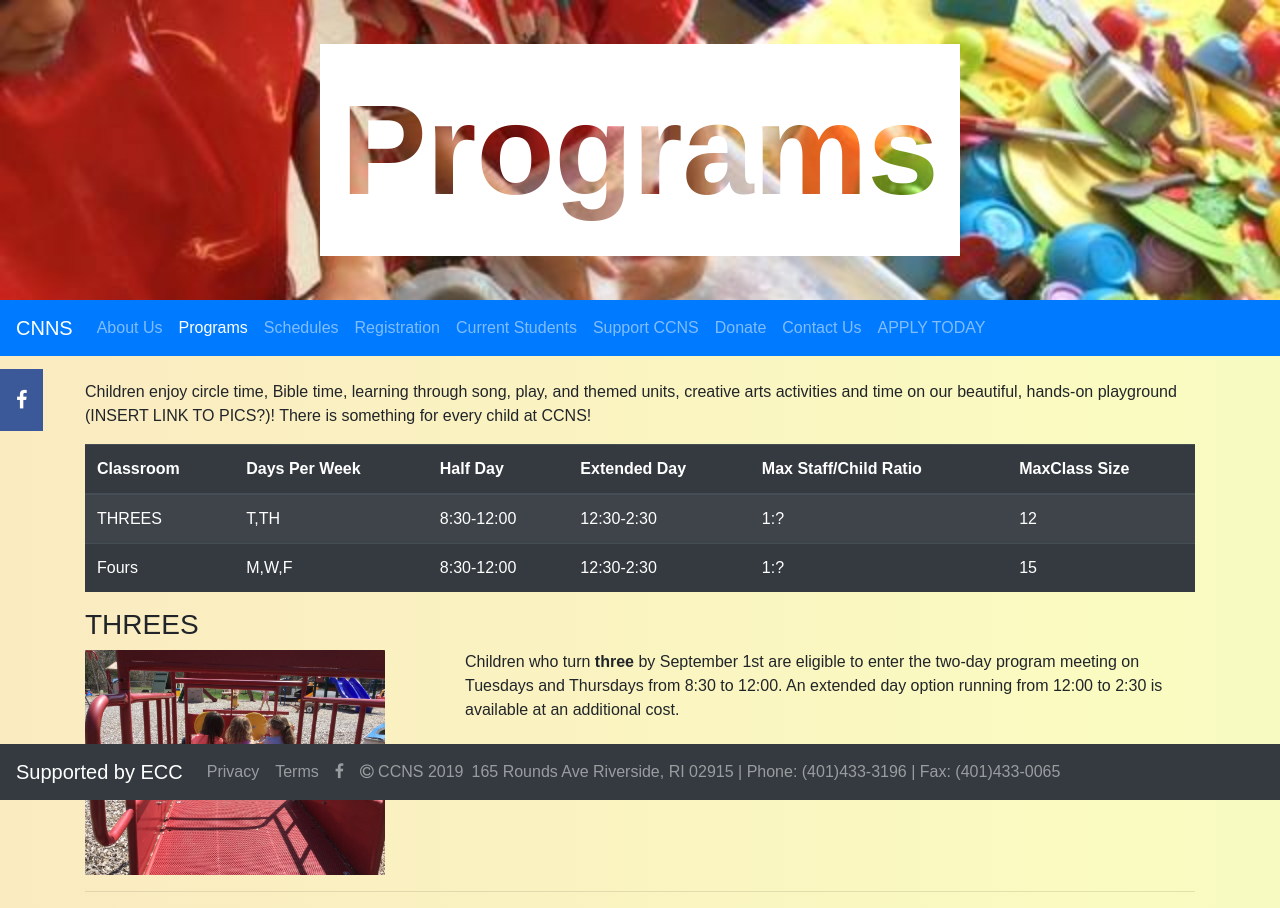
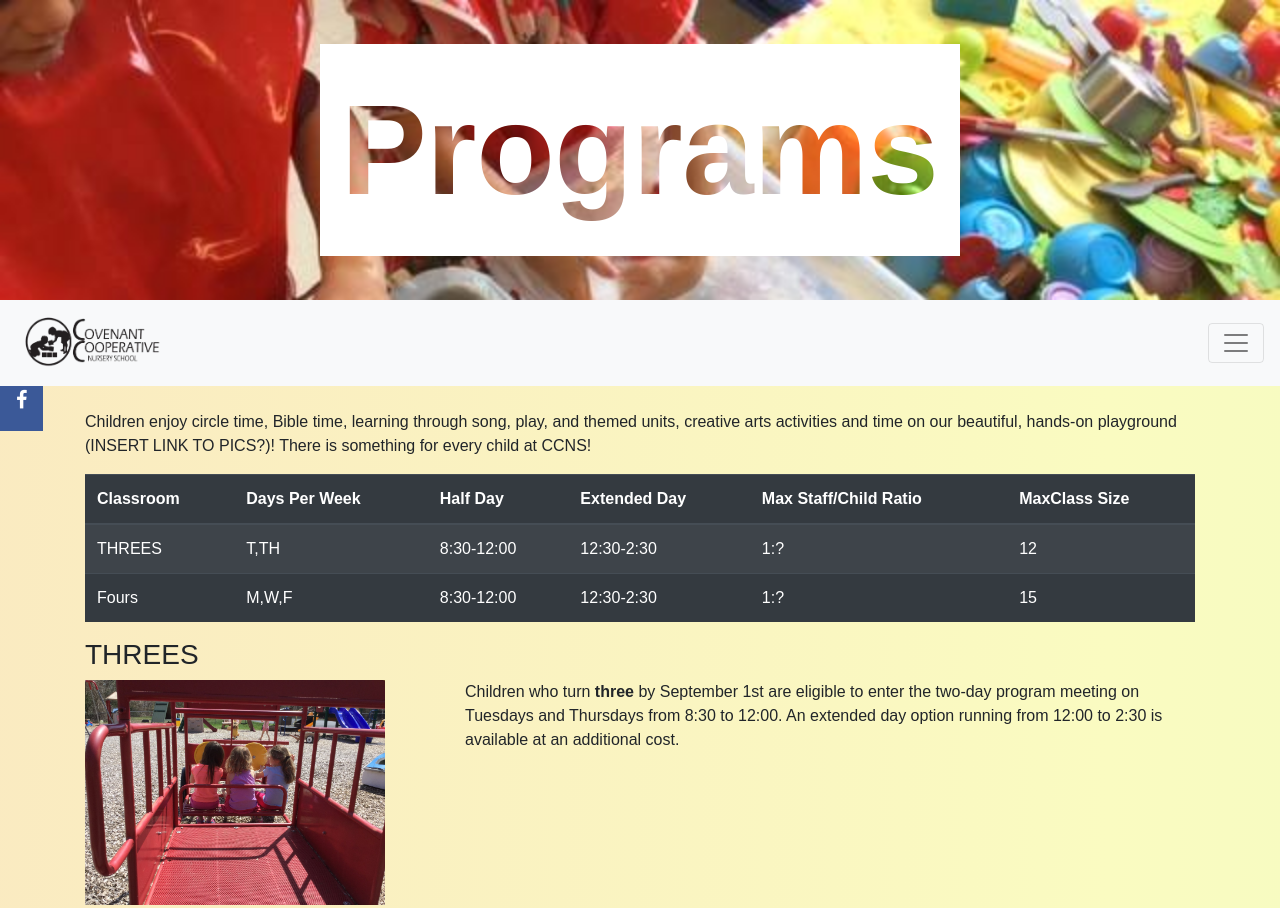
Before and after one commit to ccnsRI/ccnsRI, a plain HTML site: page Programs.html in a window 1280 px wide. Shown: the top 908 px of the page. Drawn offline with nearby package versions, Linux system fonts and the light colour scheme.

Commit message:
Fix navigation

```diff
--- a/Programs.html
+++ b/Programs.html
@@ -42,9 +42,9 @@ height="0" width="0" style="display:none;visibility:hidden"></iframe></noscript>
     <div class="text">Programs</div>
   </div>
 
-  <nav class="navbar navbar-expand-md bg-primary navbar-dark sticky-top">
+  <nav class="navbar bg-light navbar-light sticky-top">
     <!-- Brand -->
-    <a class="navbar-brand" href="index.html">CNNS</a>
+    <a class="navbar-brand" href="index.html"><img src="img/CCNS TranLogo Black.png" alt="Logo" style="width:150px;"></a>
 
     <!-- Toggler/collapsibe Button -->
     <button class="navbar-toggler" type="button" data-toggle="collapse" data-target="#collapsibleNavbar">
@@ -148,7 +148,7 @@ height="0" width="0" style="display:none;visibility:hidden"></iframe></noscript>
     </div>
   </div>
   </div>
-  <nav class="navbar navbar-expand-md bg-dark navbar-dark fixed-bottom">
+  <nav class="navbar navbar-expand-md bg-dark navbar-dark">
     <!-- Brand -->
     <a class="navbar-brand" href="https://www.eccriverside.org/" target="_blank">Supported by ECC</a>
 
--- a/index.html
+++ b/index.html
@@ -28,6 +28,7 @@ j=d.createElement(s),dl=l!='dataLayer'?'&l='+l:'';j.async=true;j.src=
 'https://www.googletagmanager.com/gtm.js?id='+i+dl;f.parentNode.insertBefore(j,f);
 })(window,document,'script','dataLayer','GTM-TTKT8TF');</script>
 <!-- End Google Tag Manager -->
+<link rel="stylesheet" href="style.css">
 <style>
 carousel-inner img {
       width: 100%;
```
Also changed, not shown: ContactUs.html (+4 -4 lines), CurrentStudents.html (+3 -3 lines), Registration.html (+3 -3 lines), Schedules.html (+3 -3 lines), SupportCCNS.html (+3 -3 lines).
